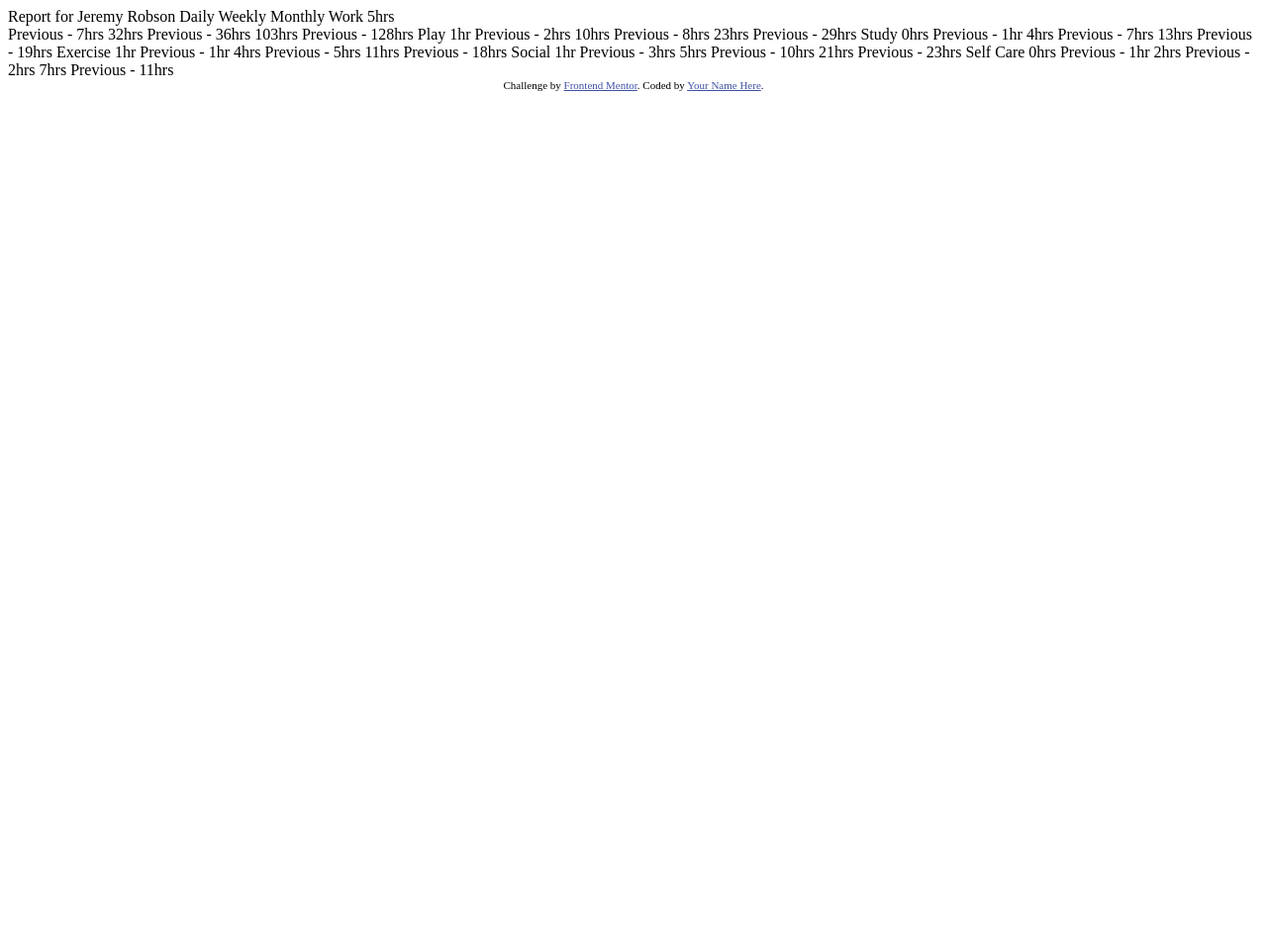
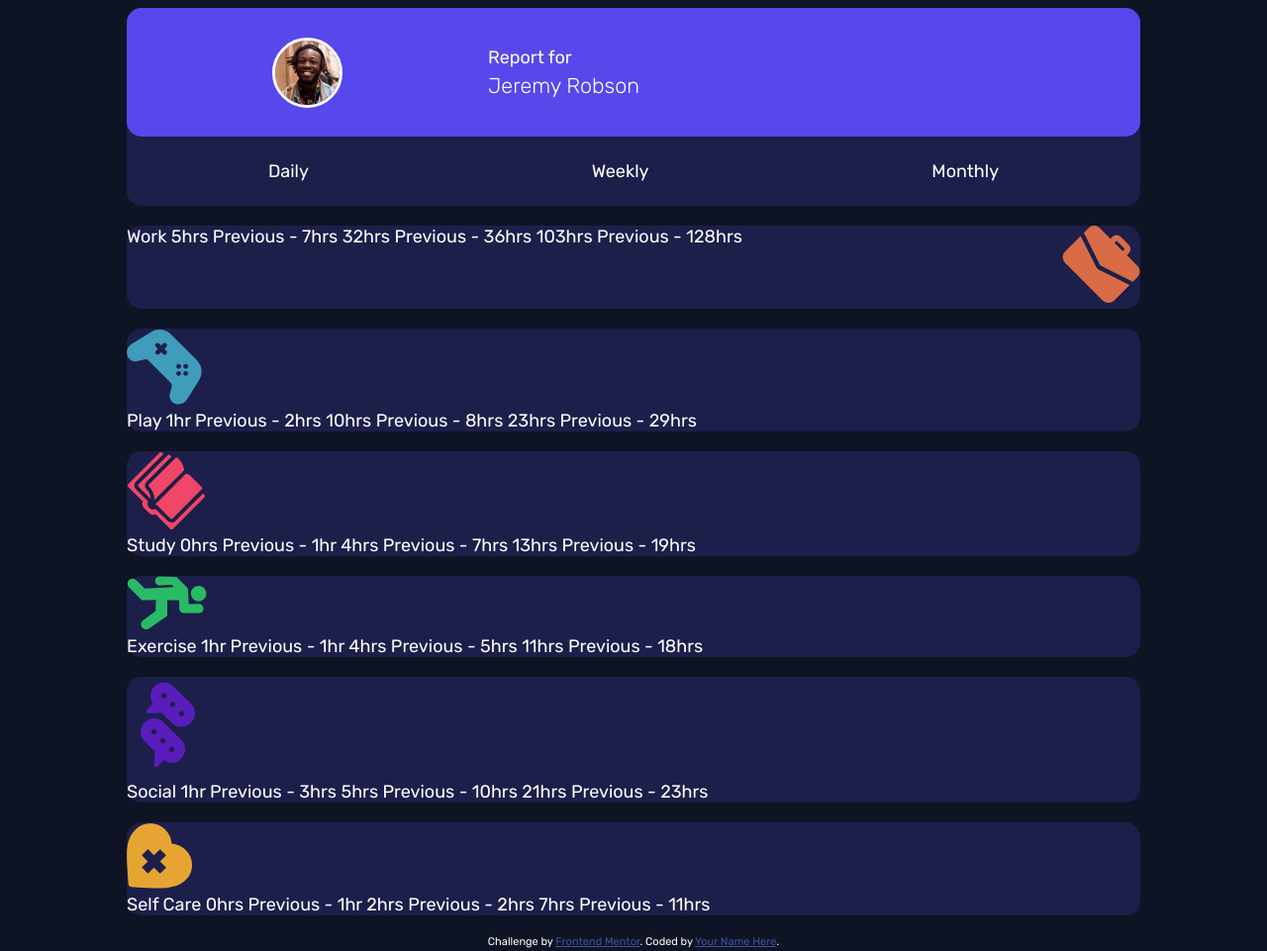
Before and after one commit to vasilemidrigan/time-tracking-dashboard, a plain HTML site: page index.html in a window 1280 px wide. Shown: the whole page at 99% size. Before the commit the page ends 800 px from the top, so only its background shows below. Drawn offline with Linux system fonts and the light colour scheme.

Commit message:
working on profile section

```diff
--- a/css/main.scss
+++ /dev/null
@@ -1,4 +0,0 @@
-@import "colors";
-
-body {
-}
--- a/css/_colors.scss
+++ b/dist/css/_colors.scss
@@ -8,6 +8,7 @@ $light-red-study: hsl(348, 100%, 68%);
 $lime-green-exercise: hsl(145, 58%, 55%);
 $violet-social: hsl(264, 64%, 52%);
 $soft-orange-self-care: hsl(43, 84%, 65%);
+$white: #fff;
 
 // ------ Neutral
 $very-dark-blue: hsl(226, 43%, 10%);
--- /dev/null
+++ b/dist/css/_display-flex.scss
@@ -0,0 +1,7 @@
+@mixin display-flex($flex-direction, $justify-content) {
+  display: flex;
+  flex-direction: $flex-direction;
+  justify-content: center;
+  align-items: center;
+  justify-content: $justify-content;
+}
--- /dev/null
+++ b/dist/css/main.scss
@@ -0,0 +1,72 @@
+@import url("https://fonts.googleapis.com/css2?family=Rubik:wght@300;400;500&display=swap");
+@import "colors";
+@import "display-flex";
+
+html,
+body {
+  font-family: Rubik, sans-serif;
+  font-size: 18px;
+  color: $white;
+}
+
+body {
+  @include display-flex(column, center);
+  background-color: $very-dark-blue;
+}
+
+// Main Wrapper
+main {
+  @include display-flex(column, center);
+  gap: 20px;
+  width: 80vw;
+  // First div
+  & > :first-child {
+    height: 200px;
+  }
+  // All divs inside the main
+  & > div {
+    width: 100%;
+    background-color: $dark-blue;
+    border-radius: 15px;
+  }
+  // Profile Section
+  .profile {
+    .upper-section {
+      @include display-flex(row, space-evenly);
+      height: 65%;
+      border-radius: 15px;
+      background-color: $blue;
+      .jeremy {
+        width: 65px;
+        height: 65px;
+        border-radius: 50%;
+        border: 3px solid $white;
+      }
+      .header {
+        @include display-flex(column, center);
+        align-items: start;
+        width: 50%;
+        height: 65px;
+        h1 {
+          font-weight: 300;
+          font-size: 1.2em;
+          margin: 5px 0 0 0;
+        }
+      }
+    }
+    .bottom-section {
+      height: 35%;
+      @include display-flex(row, space-around);
+    }
+  }
+  .work {
+    .background {
+      float: right;
+    }
+  }
+}
+
+// Footer
+footer {
+  margin: 20px;
+}
--- a/index.html
+++ b/index.html
@@ -3,7 +3,9 @@
   <head>
     <meta charset="UTF-8" />
     <meta name="viewport" content="width=device-width, initial-scale=1.0" />
-    <link rel="stylesheet" href="css/main.css" />
+    <link rel="stylesheet" href="dist/css/main.css" />
+    <script type="text/javascript" src="data.json"></script>
+    <script type="text/javascript" src="main.js" defer></script>
     <link
       rel="icon"
       type="image/png"
@@ -26,10 +28,27 @@
   <body>
     <main>
       <div class="profile">
-        Report for Jeremy Robson Daily Weekly Monthly Work 5hrs
-        <!-- daily -->
+        <div class="upper-section">
+          <img src="images/image-jeremy.png" class="jeremy" alt="Jeremy" />
+          <div class="header">
+            Report for
+            <br />
+            <h1>Jeremy Robson</h1>
           </div>
-      Previous - 7hrs
+        </div>
+        <div class="bottom-section">
+          <span>Daily</span>
+          <span>Weekly</span>
+          <span>Monthly</span>
+        </div>
+      </div>
+      <div class="work">
+        <div class="background">
+          <img src="images/icon-work.svg" alt="work icon" />
+        </div>
+        <div class="interface"></div>
+        <!-- Work -->
+        Work 5hrs Previous - 7hrs
         <!-- daily -->
         32hrs
         <!-- weekly -->
@@ -39,7 +58,12 @@
         <!-- monthly -->
         Previous - 128hrs
         <!-- monthly -->
-
+      </div>
+      <div class="play">
+        <div class="background">
+          <img src="images/icon-play.svg" alt="play icon" />
+        </div>
+        <div class="interface"></div>
         Play 1hr
         <!-- daily -->
         Previous - 2hrs
@@ -52,7 +76,12 @@
         <!-- monthly -->
         Previous - 29hrs
         <!-- monthly -->
-
+      </div>
+      <div class="study">
+        <div class="background">
+          <img src="images/icon-study.svg" alt="study icon" />
+        </div>
+        <div class="interface"></div>
         Study 0hrs
         <!-- daily -->
         Previous - 1hr
@@ -65,7 +94,13 @@
         <!-- monthly -->
         Previous - 19hrs
         <!-- monthly -->
+      </div>
 
+      <div class="exercise">
+        <div class="background">
+          <img src="images/icon-exercise.svg" alt="exercise icon" />
+        </div>
+        <div class="interface"></div>
         Exercise 1hr
         <!-- daily -->
         Previous - 1hr
@@ -78,7 +113,13 @@
         <!-- monthly -->
         Previous - 18hrs
         <!-- monthly -->
+      </div>
 
+      <div class="social">
+        <div class="background">
+          <img src="images/icon-social.svg" alt="social icon" />
+        </div>
+        <div class="interface"></div>
         Social 1hr
         <!-- daily -->
         Previous - 3hrs
@@ -91,7 +132,13 @@
         <!-- monthly -->
         Previous - 23hrs
         <!-- monthly -->
+      </div>
 
+      <div class="self-care">
+        <div class="background">
+          <img src="images/icon-self-care.svg" alt="self-care icon" />
+        </div>
+        <div class="interface"></div>
         Self Care 0hrs
         <!-- daily -->
         Previous - 1hr
@@ -104,13 +151,15 @@
         <!-- monthly -->
         Previous - 11hrs
         <!-- monthly -->
+      </div>
     </main>
-
+    <footer>
       <div class="attribution">
         Challenge by
         <a href="https://www.frontendmentor.io?ref=challenge" target="_blank"
           >Frontend Mentor</a
         >. Coded by <a href="#">Your Name Here</a>.
       </div>
+    </footer>
   </body>
 </html>
--- /dev/null
+++ b/main.js
@@ -0,0 +1,13 @@
+"use strict";
+let jsonData;
+// Getting data from .json file
+fetch("data.json")
+  .then((response) => {
+    return response.json();
+  })
+  .then((jsonResult) => (jsonData = jsonResult))
+  .catch((err) => new Error(console.log(err)));
+
+setTimeout(() => {
+  console.log(jsonData);
+}, 1000);
```
Also changed, not shown: css/main.css (deleted), dist/css/main.css, 2 other files. Lines whose indentation alone changed are shown as unchanged.
